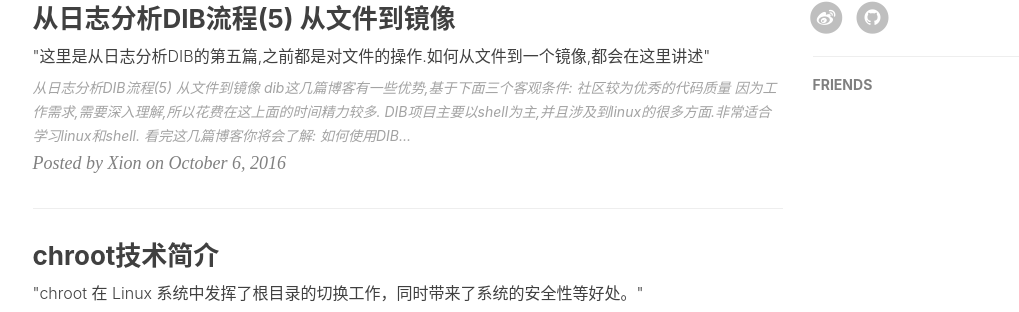
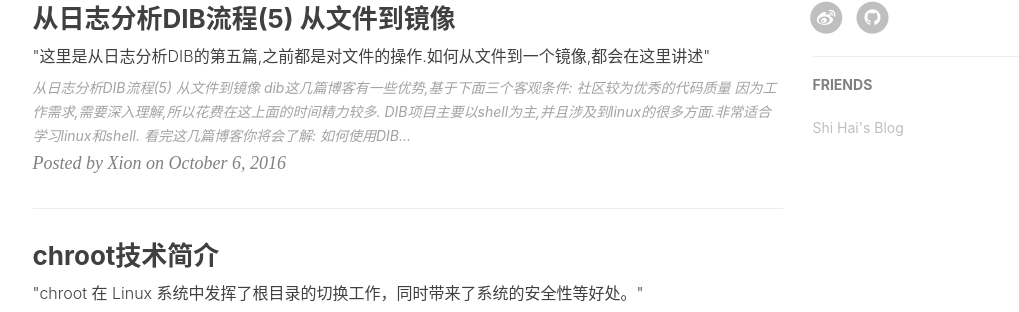
Before and after one commit to xionchen/xionchen.github.io, a Jekyll site: the page built from index.html, in a window 1280 px wide and 900 px high, scrolled down 821 px. Shown: the part 141-453 px from the top of the window, without its empty margins (135-1154 px from the left). Built offline with Jekyll 4.4.1, drawn with Linux system fonts in a browser that asks for light colours; nearby versions of some CDN libraries; the list of posts is cut into pages by our own code; comment, search, counter and statistics services are not loaded.

Commit message:
add friend shihai

```diff
--- a/_config.yml
+++ b/_config.yml
@@ -83,4 +83,8 @@ featured-condition-size: 1              # A tag will be featured if the size of
 
 # Friends
 friends: [
+    {
+        title: "Shi Hai's Blog",
+        href: "https://shihai1991.github.io/blog/"
+}
 ]
```
